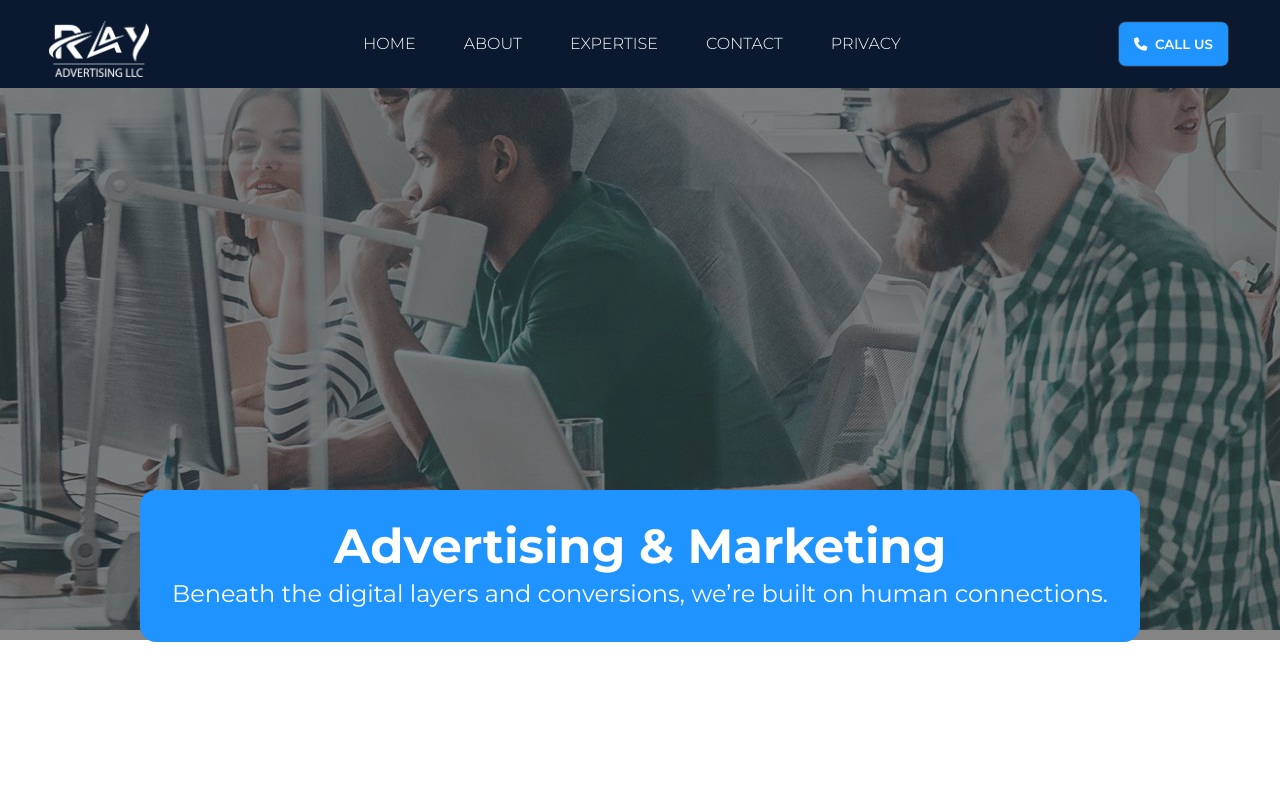
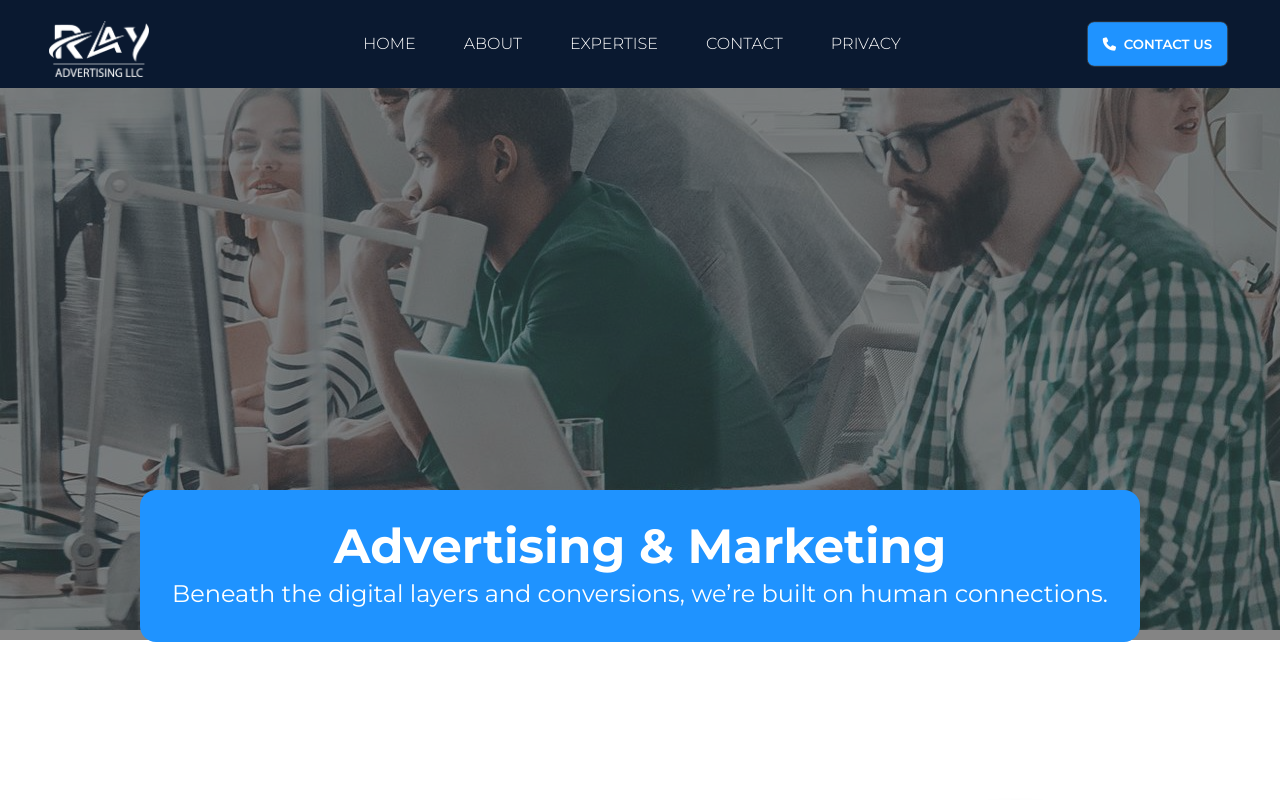
Before and after one commit to nosianuri/ray-advertising, a React (Create React App) app: page /expertise in a window 1280 px wide. Shown: the top 800 px of the page. Built offline with nearby package versions, Linux system fonts and the light colour scheme.

Commit message:
refresh site

```diff
--- a/src/pages/Shared/Navbar.js
+++ b/src/pages/Shared/Navbar.js
@@ -33,7 +33,7 @@ const Navbar = () => {
     </ul>
   </div>
   <div class="navbar-end ">
-    <a href="tel:+14356251961" class="btn bg-secondary text-white"><i class="fa-solid fa-phone pr-2"></i> Call Us </a>
+    <a href="tel:+14356251961" class="btn bg-secondary text-white"><i class="fa-solid fa-phone pr-2"></i> Contact Us </a>
   </div>
 </div>
   )
--- a/src/pages/home/Testimonial.js
+++ b/src/pages/home/Testimonial.js
@@ -40,9 +40,9 @@ const Testimonial = () => {
                 <h4 className='lg:text-4xl text-primary'>Data- Driven marketing Platform</h4>
                 <h2 className='lg:text-2xl sm:text-xl mt-5'>Here’s What You’ll Get</h2>
             </div>
-            <div data-aos="fade-left">
+            {/* <div data-aos="fade-left">
                 <img src={quote} className= "w-24 lg:w-48 "alt="" />
-            </div>
+            </div> */}
         </div>
         <div className='grid grid-cols-1 md:grid-cols-2 lg:grid-cols-3 gap-5' data-aos="fade-up">
             {
```
